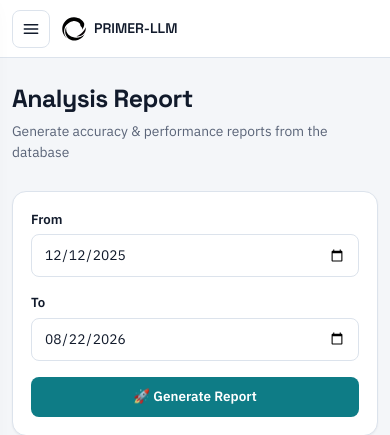
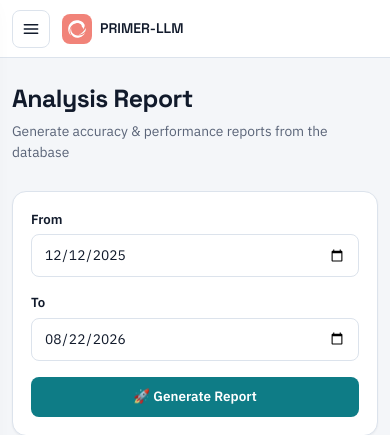
Before and after one commit to covie154/cxr-audit-site, a Django app: page /report/ in a window 390 px wide. Shown: the top 435 px of the page. Run offline with Django 5.2, Linux system fonts and the light colour scheme; the visitor is signed in with stand-in values (Sample User, id 1); data that the repository does not hold is empty.

Commit message:
fix: polish PRIMER responsive visual migration

```diff
--- a/django-app/report/static/report/charts.js
+++ b/django-app/report/static/report/charts.js
@@ -8,8 +8,8 @@
 
 // ── Colour palette for site lines ──
 const SITE_COLORS = [
-    '#3b82f6', '#8b5cf6', '#f59e0b', '#10b981', '#ef4444',
-    '#ec4899', '#06b6d4', '#84cc16', '#f97316', '#6366f1',
+    '#0e7c86', '#2563c9', '#5a6478', '#0a5a62', '#64748b',
+    '#2d6a73', '#3b718c', '#718096', '#4a7c85', '#345c75',
 ];
 
 // ────────────────────────────────────
@@ -44,15 +44,15 @@ function drawSingleBoxPlot(canvasId, vals, color, scaleMaxMins, refLineMins) {
     const toX = (m) => leftPad + (m / scaleMax) * plotW;
 
     // Axis
-    ctx.strokeStyle = '#e2e8f0'; ctx.lineWidth = 1;
+    ctx.strokeStyle = '#dce3ec'; ctx.lineWidth = 1;
     ctx.beginPath(); ctx.moveTo(leftPad, topPad); ctx.lineTo(leftPad, H - botPad); ctx.lineTo(W - rightPad, H - botPad); ctx.stroke();
 
     // Tick marks
-    ctx.fillStyle = '#94a3b8'; ctx.font = '11px system-ui'; ctx.textAlign = 'center';
+    ctx.fillStyle = '#5a6478'; ctx.font = '11px "IBM Plex Sans", sans-serif'; ctx.textAlign = 'center';
     const tickStep = scaleMax <= 5 ? 1 : scaleMax <= 15 ? 2 : scaleMax <= 30 ? 5 : 10;
     for (let m = 0; m <= scaleMax; m += tickStep) {
         const x = toX(m);
-        ctx.strokeStyle = '#f1f5f9'; ctx.beginPath(); ctx.moveTo(x, topPad); ctx.lineTo(x, H - botPad); ctx.stroke();
+        ctx.strokeStyle = '#edf1f6'; ctx.beginPath(); ctx.moveTo(x, topPad); ctx.lineTo(x, H - botPad); ctx.stroke();
         ctx.fillText(m + ' min', x, H - botPad + 16);
     }
 
@@ -60,10 +60,10 @@ function drawSingleBoxPlot(canvasId, vals, color, scaleMaxMins, refLineMins) {
     if (refLineMins != null && refLineMins <= scaleMax) {
         const xRef = toX(refLineMins);
         ctx.save();
-        ctx.strokeStyle = '#dc2626'; ctx.lineWidth = 1.5; ctx.setLineDash([6, 4]);
+        ctx.strokeStyle = '#c5303b'; ctx.lineWidth = 1.5; ctx.setLineDash([6, 4]);
         ctx.beginPath(); ctx.moveTo(xRef, topPad); ctx.lineTo(xRef, H - botPad); ctx.stroke();
         ctx.setLineDash([]);
-        ctx.fillStyle = '#dc2626'; ctx.font = 'bold 11px system-ui'; ctx.textAlign = 'left';
+        ctx.fillStyle = '#c5303b'; ctx.font = 'bold 11px "IBM Plex Sans", sans-serif'; ctx.textAlign = 'left';
         ctx.fillText(refLineMins + ' min', xRef + 4, topPad + 12);
         ctx.restore();
     }
@@ -125,10 +125,10 @@ function drawBoxPlots(ts) {
             else if (raw <= 120) tcdMax = 120;
             else tcdMax = Math.ceil(raw / 60) * 60;
         }
-        drawSingleBoxPlot('tcdBoxPlot', ts.tcd_vals, '#3b82f6', tcdMax, null);
+        drawSingleBoxPlot('tcdBoxPlot', ts.tcd_vals, '#0e7c86', tcdMax, null);
     }
     if (ts.tee_vals && ts.tee_vals.length > 0)
-        drawSingleBoxPlot('teeBoxPlot', ts.tee_vals, '#8b5cf6', 10, 5);
+        drawSingleBoxPlot('teeBoxPlot', ts.tee_vals, '#2563c9', 10, 5);
 }
 
 // ────────────────────────────────────
@@ -169,8 +169,8 @@ function drawAucTrendChart(wa) {
     const toY = (v) => topPad + plotH - (v / 100) * plotH;
 
     // Grid lines
-    ctx.strokeStyle = '#f1f5f9'; ctx.lineWidth = 1;
-    ctx.fillStyle = '#94a3b8'; ctx.font = '10px system-ui'; ctx.textAlign = 'right';
+    ctx.strokeStyle = '#edf1f6'; ctx.lineWidth = 1;
+    ctx.fillStyle = '#5a6478'; ctx.font = '10px "IBM Plex Sans", sans-serif'; ctx.textAlign = 'right';
     for (let pct = 0; pct <= 100; pct += 20) {
         const y = toY(pct);
         ctx.beginPath(); ctx.moveTo(leftPad, y); ctx.lineTo(leftPad + plotW, y); ctx.stroke();
@@ -178,14 +178,14 @@ function drawAucTrendChart(wa) {
     }
 
     // Axes
-    ctx.strokeStyle = '#e2e8f0'; ctx.lineWidth = 1;
+    ctx.strokeStyle = '#dce3ec'; ctx.lineWidth = 1;
     ctx.beginPath(); ctx.moveTo(leftPad, topPad); ctx.lineTo(leftPad, H - botPad); ctx.lineTo(leftPad + plotW, H - botPad); ctx.stroke();
 
     // X-axis week labels
-    ctx.fillStyle = '#94a3b8'; ctx.font = '10px system-ui'; ctx.textAlign = 'center';
+    ctx.fillStyle = '#5a6478'; ctx.font = '10px "IBM Plex Sans", sans-serif'; ctx.textAlign = 'center';
     weeks.forEach((label, i) => {
         const x = toX(i);
-        ctx.strokeStyle = '#e2e8f0'; ctx.beginPath(); ctx.moveTo(x, H - botPad); ctx.lineTo(x, H - botPad + 5); ctx.stroke();
+        ctx.strokeStyle = '#dce3ec'; ctx.beginPath(); ctx.moveTo(x, H - botPad); ctx.lineTo(x, H - botPad + 5); ctx.stroke();
         ctx.fillText(label, x, H - botPad + 18);
     });
 
@@ -193,7 +193,7 @@ function drawAucTrendChart(wa) {
     if (wa.ci_lower != null && wa.ci_upper != null) {
         ctx.save();
         ctx.setLineDash([6, 4]);
-        ctx.strokeStyle = '#f59e0b'; ctx.lineWidth = 1.5;
+        ctx.strokeStyle = '#c05621'; ctx.lineWidth = 1.5;
         const yLo = toY(wa.ci_lower);
         const yHi = toY(wa.ci_upper);
         ctx.beginPath(); ctx.moveTo(leftPad, yHi); ctx.lineTo(leftPad + plotW, yHi); ctx.stroke();
@@ -203,14 +203,14 @@ function drawAucTrendChart(wa) {
         ctx.fillRect(leftPad, yHi, plotW, yLo - yHi);
         // Labels
         ctx.setLineDash([]);
-        ctx.fillStyle = '#f59e0b'; ctx.font = '10px system-ui'; ctx.textAlign = 'left';
+        ctx.fillStyle = '#c05621'; ctx.font = '10px "IBM Plex Sans", sans-serif'; ctx.textAlign = 'left';
         ctx.fillText('95% CI ' + wa.ci_upper.toFixed(1) + '%', leftPad + plotW + 4, yHi + 3);
         ctx.fillText('95% CI ' + wa.ci_lower.toFixed(1) + '%', leftPad + plotW + 4, yLo + 3);
         ctx.restore();
     }
 
     // Data line
-    const color = '#3b82f6';
+    const color = '#0e7c86';
     const points = [];
     auc.forEach((v, i) => { if (v != null) points.push({ x: toX(i), y: toY(v), v: v }); });
     if (points.length > 0) {
@@ -224,7 +224,7 @@ function drawAucTrendChart(wa) {
         points.forEach(p => {
             ctx.beginPath(); ctx.arc(p.x, p.y, 4, 0, Math.PI * 2); ctx.fill();
             // Value label above dot
-            ctx.fillStyle = '#1e3a5f'; ctx.font = 'bold 10px system-ui'; ctx.textAlign = 'center';
+            ctx.fillStyle = '#111a2b'; ctx.font = 'bold 10px "IBM Plex Sans", sans-serif'; ctx.textAlign = 'center';
             ctx.fillText(p.v.toFixed(1) + '%', p.x, p.y - 10);
             ctx.fillStyle = color;
         });
@@ -251,8 +251,8 @@ function drawLineChart(canvasId, weeks, sites, dataMap) {
     const toY = (v) => topPad + plotH - (v / 100) * plotH;
 
     // Grid lines
-    ctx.strokeStyle = '#f1f5f9'; ctx.lineWidth = 1;
-    ctx.fillStyle = '#94a3b8'; ctx.font = '10px system-ui'; ctx.textAlign = 'right';
+    ctx.strokeStyle = '#edf1f6'; ctx.lineWidth = 1;
+    ctx.fillStyle = '#5a6478'; ctx.font = '10px "IBM Plex Sans", sans-serif'; ctx.textAlign = 'right';
     for (let pct = 0; pct <= 100; pct += 20) {
         const y = toY(pct);
         ctx.beginPath(); ctx.moveTo(leftPad, y); ctx.lineTo(leftPad + plotW, y); ctx.stroke();
@@ -260,15 +260,15 @@ function drawLineChart(canvasId, weeks, sites, dataMap) {
     }
 
     // Axes
-    ctx.strokeStyle = '#e2e8f0'; ctx.lineWidth = 1;
+    ctx.strokeStyle = '#dce3ec'; ctx.lineWidth = 1;
     ctx.beginPath(); ctx.moveTo(leftPad, topPad); ctx.lineTo(leftPad, H - botPad); ctx.lineTo(leftPad + plotW, H - botPad); ctx.stroke();
 
     // X-axis week labels
-    ctx.fillStyle = '#94a3b8'; ctx.font = '10px system-ui'; ctx.textAlign = 'center';
+    ctx.fillStyle = '#5a6478'; ctx.font = '10px "IBM Plex Sans", sans-serif'; ctx.textAlign = 'center';
     weeks.forEach((label, i) => {
         const x = toX(i);
         // Tick mark
-        ctx.strokeStyle = '#e2e8f0'; ctx.beginPath(); ctx.moveTo(x, H - botPad); ctx.lineTo(x, H - botPad + 5); ctx.stroke();
+        ctx.strokeStyle = '#dce3ec'; ctx.beginPath(); ctx.moveTo(x, H - botPad); ctx.lineTo(x, H - botPad + 5); ctx.stroke();
         ctx.fillText(label, x, H - botPad + 18);
     });
 
@@ -301,7 +301,7 @@ function drawLineChart(canvasId, weeks, sites, dataMap) {
         // Line sample
         ctx.strokeStyle = color; ctx.lineWidth = 2;
         ctx.beginPath(); ctx.moveTo(legendX + 8, legendY); ctx.lineTo(legendX + 24, legendY); ctx.stroke();
-        ctx.fillStyle = color; ctx.font = '11px system-ui'; ctx.textAlign = 'left';
+        ctx.fillStyle = color; ctx.font = '11px "IBM Plex Sans", sans-serif'; ctx.textAlign = 'left';
         ctx.fillText(site, legendX + 28, legendY + 4);
     });
 }
--- a/django-app/static/css/base.css
+++ b/django-app/static/css/base.css
@@ -622,8 +622,12 @@ input::placeholder, textarea::placeholder {
     }
 
     .topbar-brand img {
-        width: 24px;
-        height: 24px;
+        width: 30px;
+        height: 30px;
+        padding: 6px;
+        border-radius: 8px;
+        background: var(--c-primary);
+        filter: invert(1);
     }
 
     .nav-backdrop {
--- a/django-app/templates/base.html
+++ b/django-app/templates/base.html
@@ -22,7 +22,6 @@
             </span>
             <span class="brand-copy">
                 <span class="brand-name">PRIMER-LLM</span>
-                <span class="brand-meta">CXR AI AUDIT</span>
             </span>
         </a>
 
```
